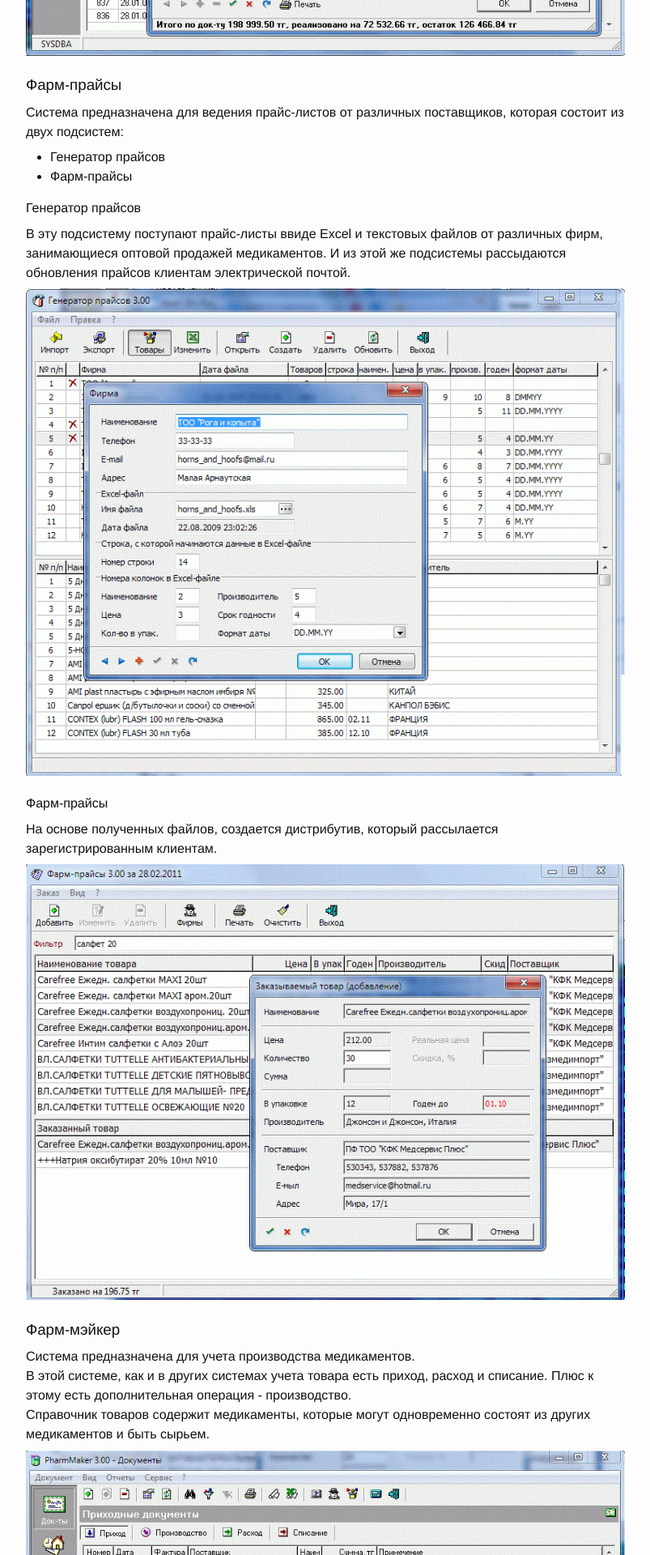
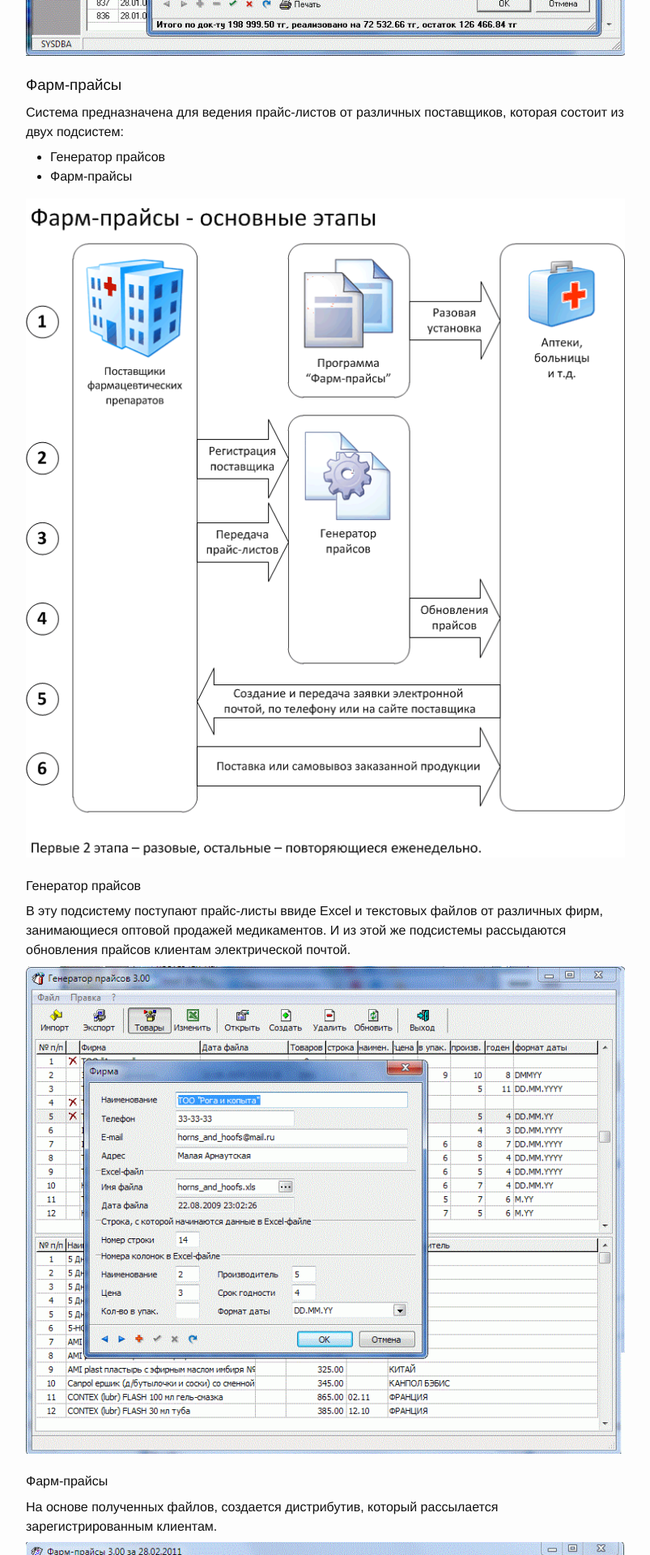
Before and after one commit to Sikambr/projects, a Jekyll site: the page built from pharm.md, in a window 1280 px wide. Shown: the part 907-2827 px from the top of the page at 81% size, without its empty margins (238-1041 px from the left). Built offline with Jekyll 4.4.1, drawn with Linux system fonts in a browser that asks for light colours.

Commit message:
publishing

```diff
--- a/pharm.md
+++ b/pharm.md
@@ -25,6 +25,8 @@ permalink: /pharm/
 
 * Генератор прайсов
 * Фарм-прайсы
+
+![Фарм-прайсы - основные этапы]({{ site.baseurl }}/images/pharm-prices-process.gif)
 
 #### Генератор прайсов
 
```
Also changed, not shown: images/hh-16x16.png (added), images/pharm-prices-process.gif (added).
